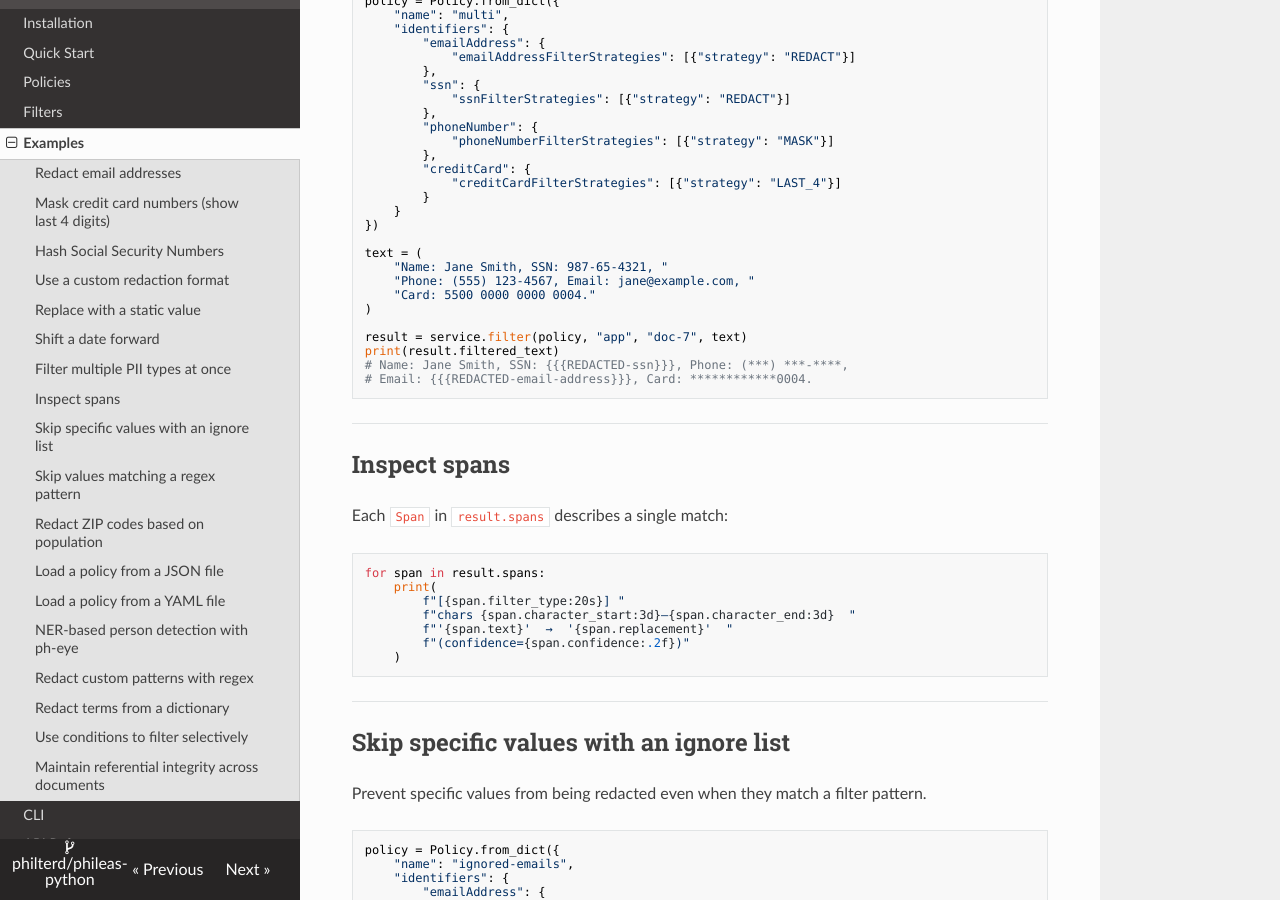
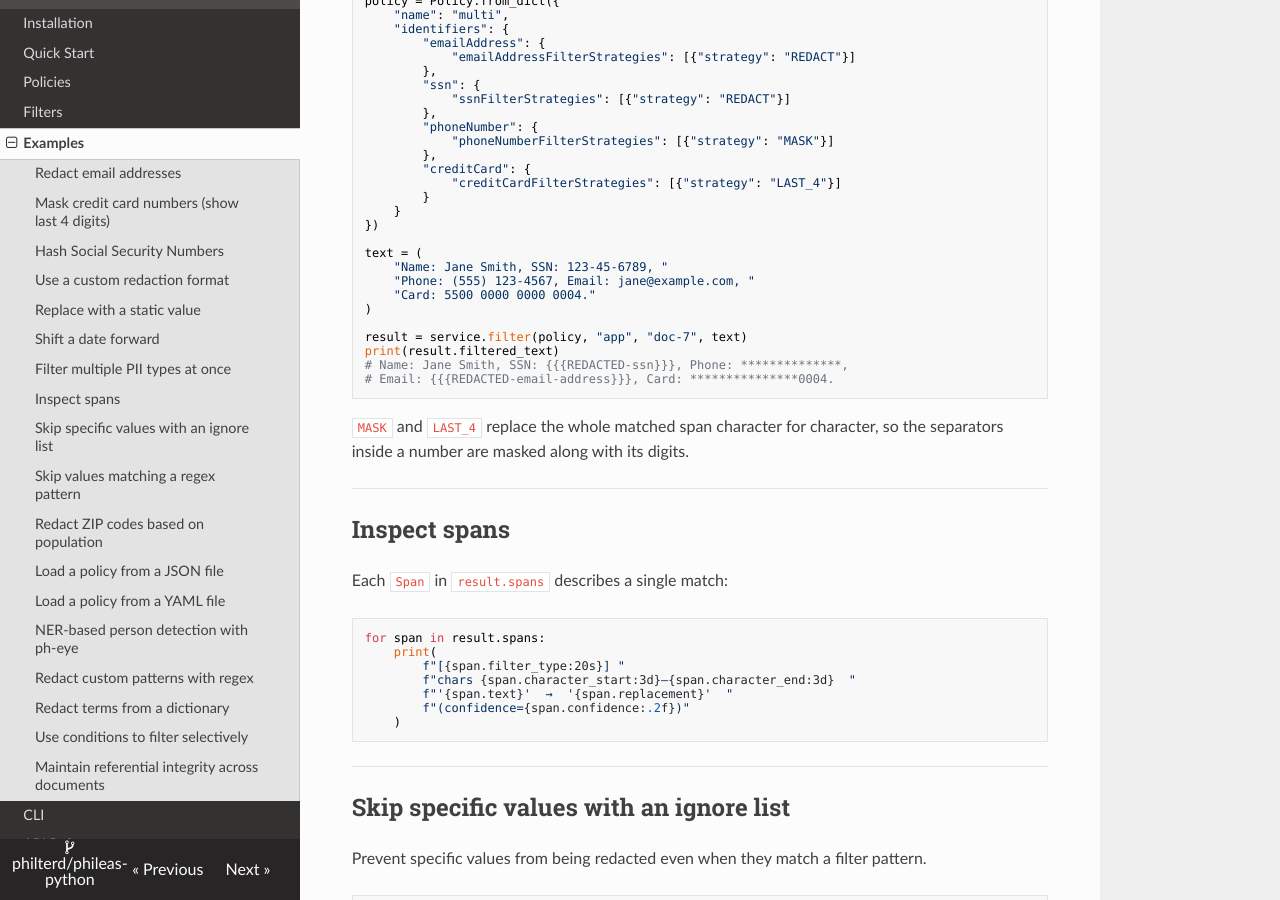
Before and after one commit to philterd/phileas-python, an MkDocs documentation site: the page built from docs/examples.md, in a window 1280 px wide and 900 px high, scrolled down 2541 px. Built offline with MkDocs 1.6.1, drawn with Linux system fonts in a browser that asks for light colours; nearby versions of some CDN libraries; some of the changed text lies outside the part shown.

Commit message:
Updating docs.
Signed-off-by: jzonthemtn <jeff.zemerick@philterd.ai>

````diff
--- a/docs/examples.md
+++ b/docs/examples.md
@@ -48,7 +48,7 @@ policy = Policy.from_dict({
 
 result = service.filter(policy, "app", "doc-2", "Charged to card 4111 1111 1111 1111.")
 print(result.filtered_text)
-# Charged to card ************1111.
+# Charged to card ***************1111.
 ```
 
 ---
@@ -163,16 +163,19 @@ policy = Policy.from_dict({
 })
 
 text = (
-    "Name: Jane Smith, SSN: 987-65-4321, "
+    "Name: Jane Smith, SSN: 123-45-6789, "
     "Phone: (555) 123-4567, Email: jane@example.com, "
     "Card: 5500 0000 0000 0004."
 )
 
 result = service.filter(policy, "app", "doc-7", text)
 print(result.filtered_text)
-# Name: Jane Smith, SSN: {{{REDACTED-ssn}}}, Phone: (***) ***-****,
-# Email: {{{REDACTED-email-address}}}, Card: ************0004.
+# Name: Jane Smith, SSN: {{{REDACTED-ssn}}}, Phone: **************,
+# Email: {{{REDACTED-email-address}}}, Card: ***************0004.
 ```
+
+`MASK` and `LAST_4` replace the whole matched span character for character, so the
+separators inside a number are masked along with its digits.
 
 ---
 
@@ -466,7 +469,7 @@ result = service.filter(
     "Test: 555-123-4567, Real: 800-867-5309"
 )
 print(result.filtered_text)
-# Test: {{{REDACTED-phone-number}}}, Real: ***-***-****
+# Test: {{{REDACTED-phone-number}}}, Real: ************
 ```
 
 ---
````
